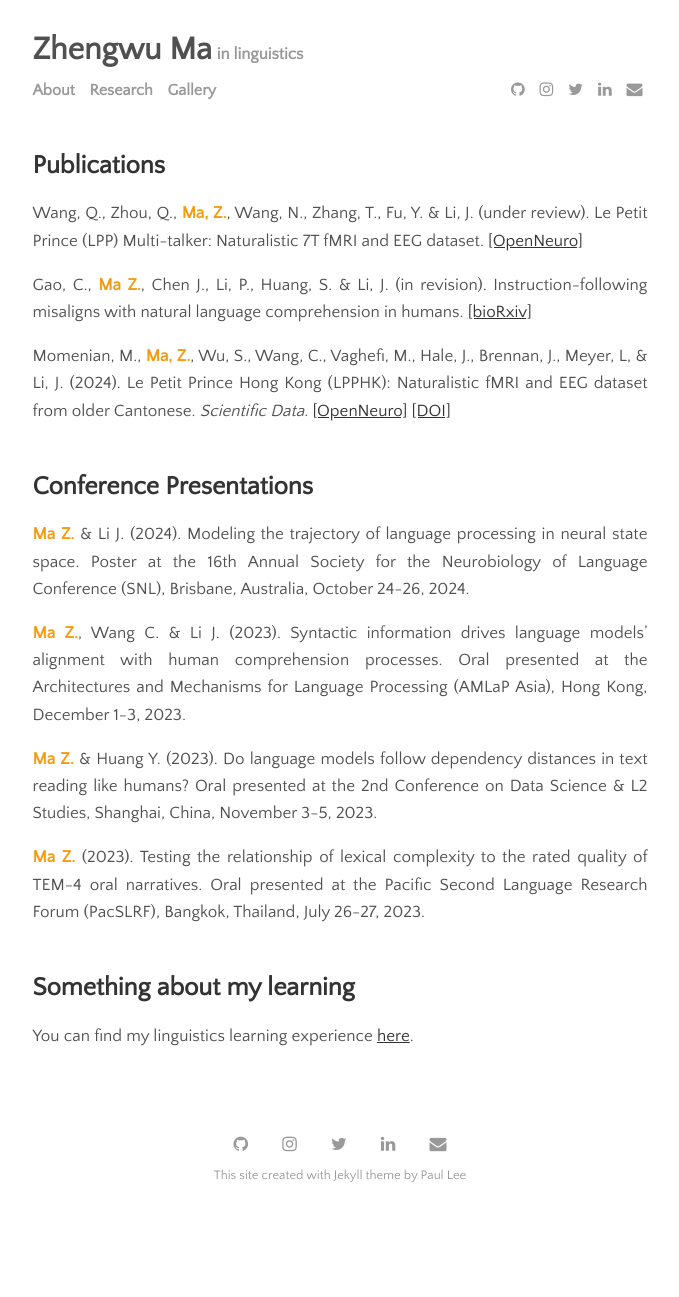
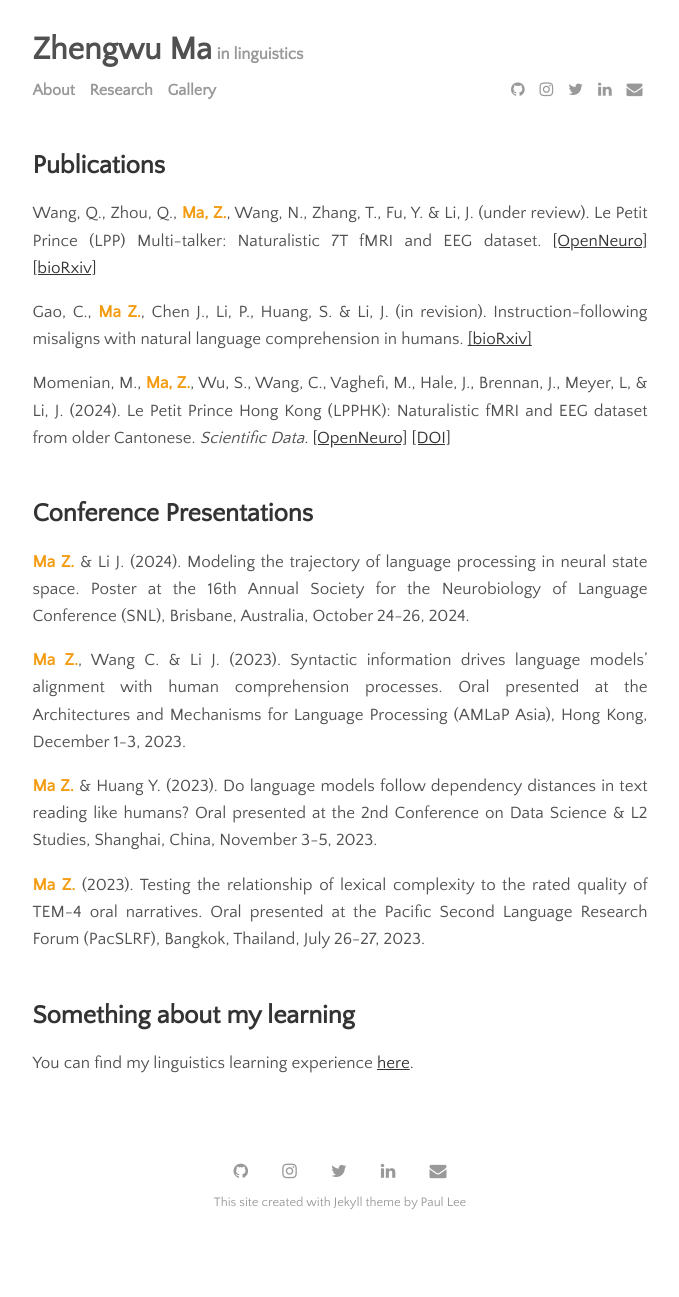
Before and after one commit to zhengwuma/zhengwuma.github.io, a Jekyll site: the page built from menu/research.md, in a window 1280 px wide. Shown: the whole page, without its empty margins (300-979 px from the left). Built offline with Jekyll 4.4.1, drawn with Linux system fonts in a browser that asks for light colours; before the commit the page ends 1269 px from its top, so only the background shows below that.

Commit message:
Update research.md

```diff
--- a/menu/research.md
+++ b/menu/research.md
@@ -5,7 +5,7 @@ permalink: /research
 ---
 
 ## Publications
-Wang, Q., Zhou, Q., <span style="color: #f39c12;"><strong>Ma, Z.</strong></span>, Wang, N., Zhang, T., Fu, Y. & Li, J. (under review). Le Petit Prince (LPP) Multi-talker: Naturalistic 7T fMRI and EEG dataset. <a href="https://openneuro.org/datasets/ds005345/versions/1.0.0">[OpenNeuro]</a>
+Wang, Q., Zhou, Q., <span style="color: #f39c12;"><strong>Ma, Z.</strong></span>, Wang, N., Zhang, T., Fu, Y. & Li, J. (under review). Le Petit Prince (LPP) Multi-talker: Naturalistic 7T fMRI and EEG dataset. <a href="https://openneuro.org/datasets/ds005345/versions/1.0.0">[OpenNeuro]</a> <a href="https://doi.org/10.1101/2025.02.26.640265">[bioRxiv]</a>
 
 Gao, C., <span style="color: #f39c12;"><strong>Ma Z.</strong></span>, Chen J., Li, P., Huang, S. & Li, J. (in revision). Instruction-following misaligns with natural language comprehension in humans. <span style="color:#d8d6d0;"><a href="https://www.biorxiv.org/content/10.1101/2024.08.15.608196v1">[bioRxiv]</a></span>
 
```
